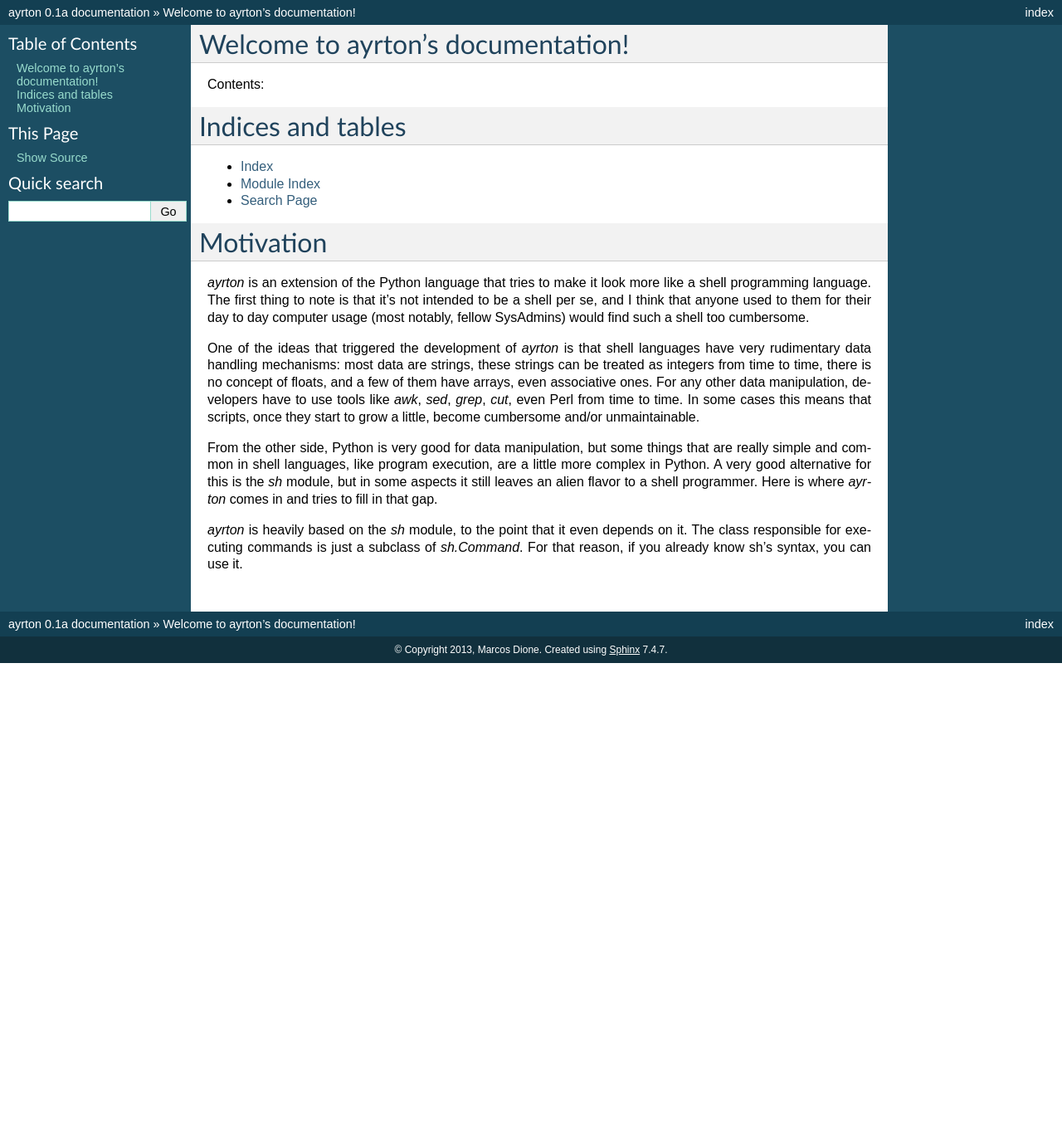
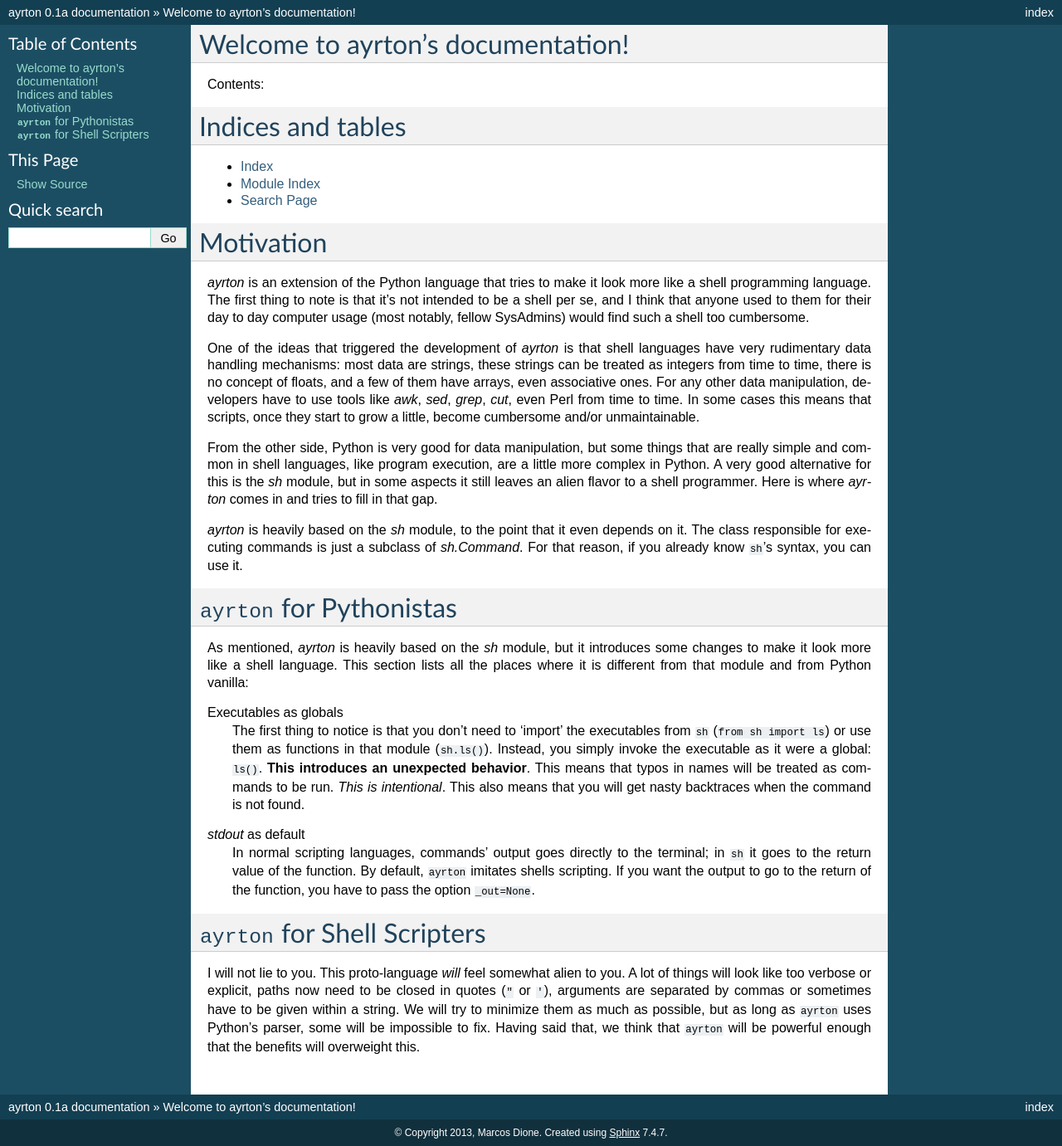
Before and after one commit to StyXman/ayrton, a Sphinx documentation site: the page built from doc/source/index.rst, in a window 1280 px wide. Shown: the whole page at 83% size. Built offline with Sphinx 7.4.7, drawn with Linux system fonts in a browser that asks for light colours; before the commit the page ends 900 px from its top, so only the background shows below that.

Commit message:
+ a little more of doc.

```diff
--- a/doc/source/index.rst
+++ b/doc/source/index.rst
@@ -45,4 +45,37 @@ programmer. Here is where `ayrton` comes in and tries to fill in that gap.
 
 `ayrton` is heavily based on the `sh` module, to the point that it even depends on
 it. The class responsible for executing commands is just a subclass of
-`sh.Command`. For that reason, if you already know sh's syntax, you can use it.
+`sh.Command`. For that reason, if you already know ``sh``'s syntax, you can use it.
+
+``ayrton`` for Pythonistas
+==========================
+
+As mentioned, `ayrton` is heavily based on the `sh` module, but it introduces
+some changes to make it look more like a shell language. This section lists all
+the places where it is different from that module and from Python vanilla:
+
+Executables as globals
+    The first thing to notice is that you don't need to 'import' the executables
+    from ``sh`` (``from sh import ls``) or use them as functions in that module
+    (``sh.ls()``).  Instead, you simply invoke the executable as it were a
+    global: ``ls()``. **This introduces an unexpected behavior**. This means
+    that typos in names will be treated as commands to be run. *This is intentional*.
+    This also means that you will get nasty backtraces when the command is not
+    found.
+
+*stdout* as default
+    In normal scripting languages, commands' output goes directly to the terminal;
+    in ``sh`` it goes to the return value of the function. By default, ``ayrton``
+    imitates shells scripting. If you want the output to go to the return of the
+    function, you have to pass the option ``_out=None``.
+
+``ayrton`` for Shell Scripters
+==============================
+
+I will not lie to you. This proto-language *will* feel somewhat alien to you.
+A lot of things will look like too verbose or explicit, paths now need to be
+closed in quotes (``"`` or ``'``), arguments are separated by commas or
+sometimes have to be given within a string. We will try to minimize them as much
+as possible, but as long as ``ayrton`` uses Python's parser, some will be
+impossible to fix. Having said that, we think that ``ayrton`` will be powerful
+enough that the benefits will overweight this.
```
